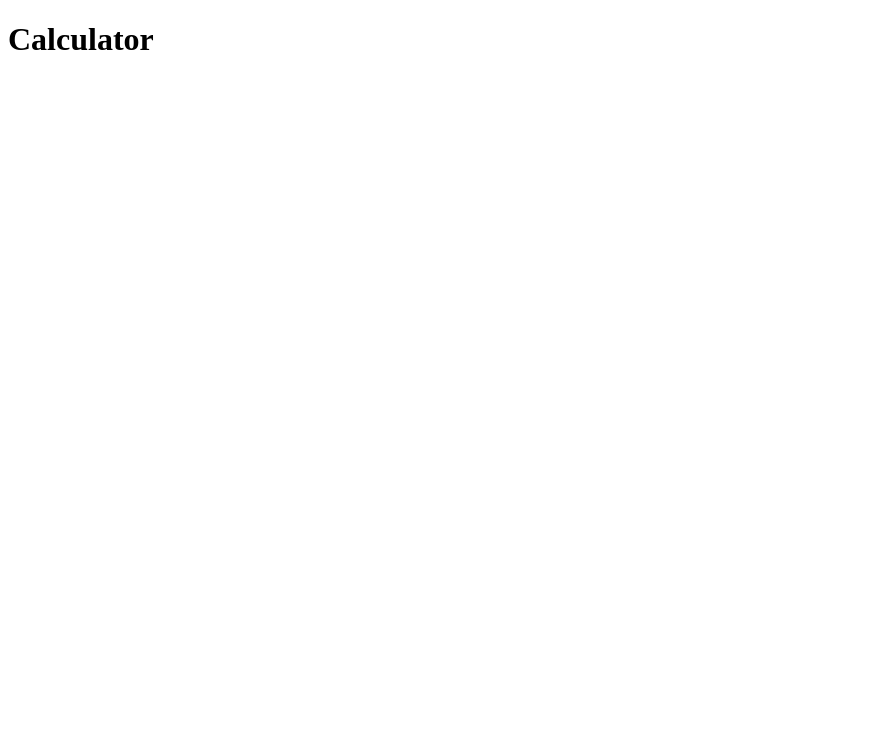
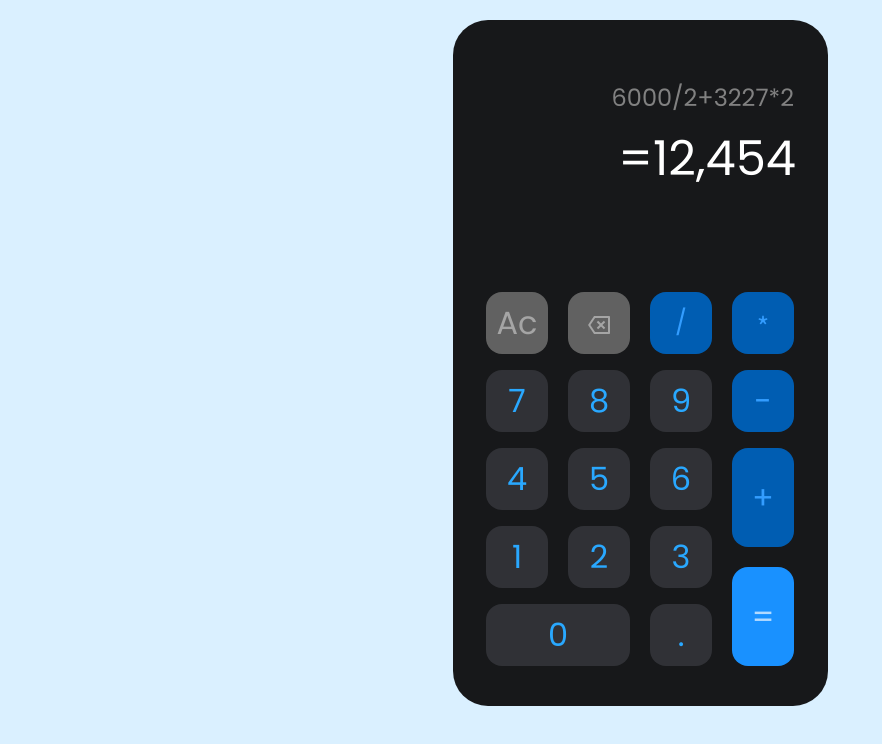
Before and after one commit to vlrnsnk/calculator, a plain HTML site: page index.html in a window 1280 px wide. Shown: the whole page, without its empty margins (0-882 px from the left). Drawn offline with Linux system fonts and the light colour scheme.

Commit message:
Add html markup and styling

```diff
--- a/index.html
+++ b/index.html
@@ -8,7 +8,50 @@
     <link rel="stylesheet" href="./style.css">
   </head>
   <body>
-    <h1>Calculator</h1>
+    <div class="container">
+      <div class="display">
+        <div class="display__higher">6000/2+3227*2</div>
+        <input class="display__lower" value="=12,454">
+      </div>
+      <div class="row">
+        <button class="btn btn--grey">Ac</button>
+        <button class="btn btn--grey">
+          <svg width="22" height="18" viewBox="0 0 22 18" fill="none" xmlns="http://www.w3.org/2000/svg">
+          <path class="delete-icon" d="M6.53481 1.11994e-08H20.9998C21.265 1.11994e-08 21.5194 0.105357 21.7069 0.292893C21.8945 0.48043 21.9998 0.734784 21.9998 1V17C21.9998 17.2652 21.8945 17.5196 21.7069 17.7071C21.5194 17.8946 21.265 18 20.9998 18H6.53481C6.37022 18 6.20816 17.9594 6.06303 17.8818C5.91789 17.8042 5.79416 17.6919 5.70281 17.555L0.36981 9.555C0.260171 9.39067 0.20166 9.19755 0.20166 9C0.20166 8.80245 0.260171 8.60933 0.36981 8.445L5.70281 0.445C5.79416 0.308084 5.91789 0.195832 6.06303 0.118205C6.20816 0.0405779 6.37022 -2.46193e-05 6.53481 1.11994e-08ZM7.06981 2L2.40381 9L7.06981 16H19.9998V2H7.06981ZM12.9998 7.586L15.8278 4.757L17.2428 6.172L14.4138 9L17.2428 11.828L15.8278 13.243L12.9998 10.414L10.1718 13.243L8.75681 11.828L11.5858 9L8.75681 6.172L10.1718 4.757L12.9998 7.586Z"/>
+        </svg>
+        </button>
+        <button class="btn btn--dark-blue btn--delete">/</button>
+        <button class="btn btn--dark-blue">﹡</button>
+      </div>
+      <div class="row">
+        <button class="btn">7</button>
+        <button class="btn">8</button>
+        <button class="btn">9</button>
+        <button class="btn btn--dark-blue">-</button>
+      </div>
+      <div class="lower-buttons">
+        <div class="left-wrapper">
+          <div class="row">
+            <button class="btn">4</button>
+            <button class="btn">5</button>
+            <button class="btn">6</button>
+          </div>
+          <div class="row">
+            <button class="btn">1</button>
+            <button class="btn">2</button>
+            <button class="btn">3</button>
+          </div>
+          <div class="row">
+            <button class="btn btn--wider">0</button>
+            <button class="btn">.</button>
+          </div>
+        </div>
+        <div class="right-wrapper">
+          <button class="btn btn--higher btn--dark-blue">+</button>
+          <button class="btn btn--higher btn--light-blue">=</button>
+        </div>
+      </div>
+    </div>
     <script src="./script.js"></script>
   </body>
 </html>
--- a/style.css
+++ b/style.css
@@ -1,5 +1,135 @@
+@import url('https://fonts.googleapis.com/css2?family=Poppins&display=swap');
+
 :root {
   margin: 0;
   padding: 0;
   box-sizing: border-box;
+  --background-color: #daf0ff;
+  --calculator-color: #17181a;
+  --display-digits-color: #ffffff;
+  --main-button-background-color: #303136;
+  --main-button-color: #29a8ff;
+  --grey-button-background-color: #616161;
+  --grey-button-color: #a5a5a5;
+  --dark-blue-button-background-color: #005db2;
+  --dark-blue-button-color: #339dff;
+  --light-blue-button-background-color: #1991ff;
+  --light-blue-button-color: #b2daff;
+  --higher-display-color: #818181;
 }
+
+body {
+  background-color: var(--background-color);
+}
+
+.container {
+  margin: 20px auto 0;
+  width: 375px;
+  border-radius: 35px;
+  background-color: var(--calculator-color);
+  padding: 60px 0 40px;
+}
+
+.display {
+  width: 308px;
+  min-height: 172px;
+  margin: 0 auto 40px;
+}
+
+.display__higher {
+  color: var(--higher-display-color);
+  text-align: right;
+  font-family: 'Poppins', sans-serif;
+  font-size: 24px;
+  line-height: 150%;
+  text-align: right;
+  margin-bottom: 6px;
+}
+
+.display__lower {
+  display: block;
+  width: 100%;
+  background-color: var(--calculator-color);
+  color: var(--display-digits-color);
+  border: none;
+  font-family: 'Poppins', sans-serif;
+  font-size: 48px;
+  line-height: 150%;
+  text-align: right;
+}
+
+.row {
+  display: flex;
+  gap: 20px;
+  justify-content: center;
+  margin-bottom: 16px;
+}
+
+.row:last-child {
+  margin-bottom: 0;
+}
+
+.btn {
+  width: 62px;
+  height: 62px;
+  background-color: var(--main-button-background-color);
+  color: var(--main-button-color);
+  font-family: 'Poppins', sans-serif;
+  font-size: 32px;
+  line-height: 150%;
+  border-radius: 16px;
+  border: none;
+  vertical-align: center;
+  transition: filter 100ms ease-in-out;
+}
+
+.btn:hover {
+  filter: brightness(90%);
+}
+
+.btn:active {
+  filter: brightness(75%);
+}
+
+.btn--wider {
+  width: 144px;
+}
+
+.btn--higher {
+  height: 99px;
+}
+
+.btn--grey {
+  color: var(--grey-button-color);
+  background-color: var(--grey-button-background-color);
+}
+
+.btn--dark-blue {
+  color: var(--dark-blue-button-color);
+  background-color: var(--dark-blue-button-background-color);
+}
+
+.btn--light-blue {
+  color: var(--light-blue-button-color);
+  background-color: var(--light-blue-button-background-color);
+}
+
+.btn--delete {
+  font-size: 25px;
+}
+
+.delete-icon {
+  fill: var(--grey-button-color);
+}
+
+.lower-buttons {
+  display: flex;
+  justify-content: center;
+  gap: 20px;
+}
+
+.right-wrapper {
+  display: flex;
+  flex-direction: column;
+  justify-content: space-between;
+}
```
